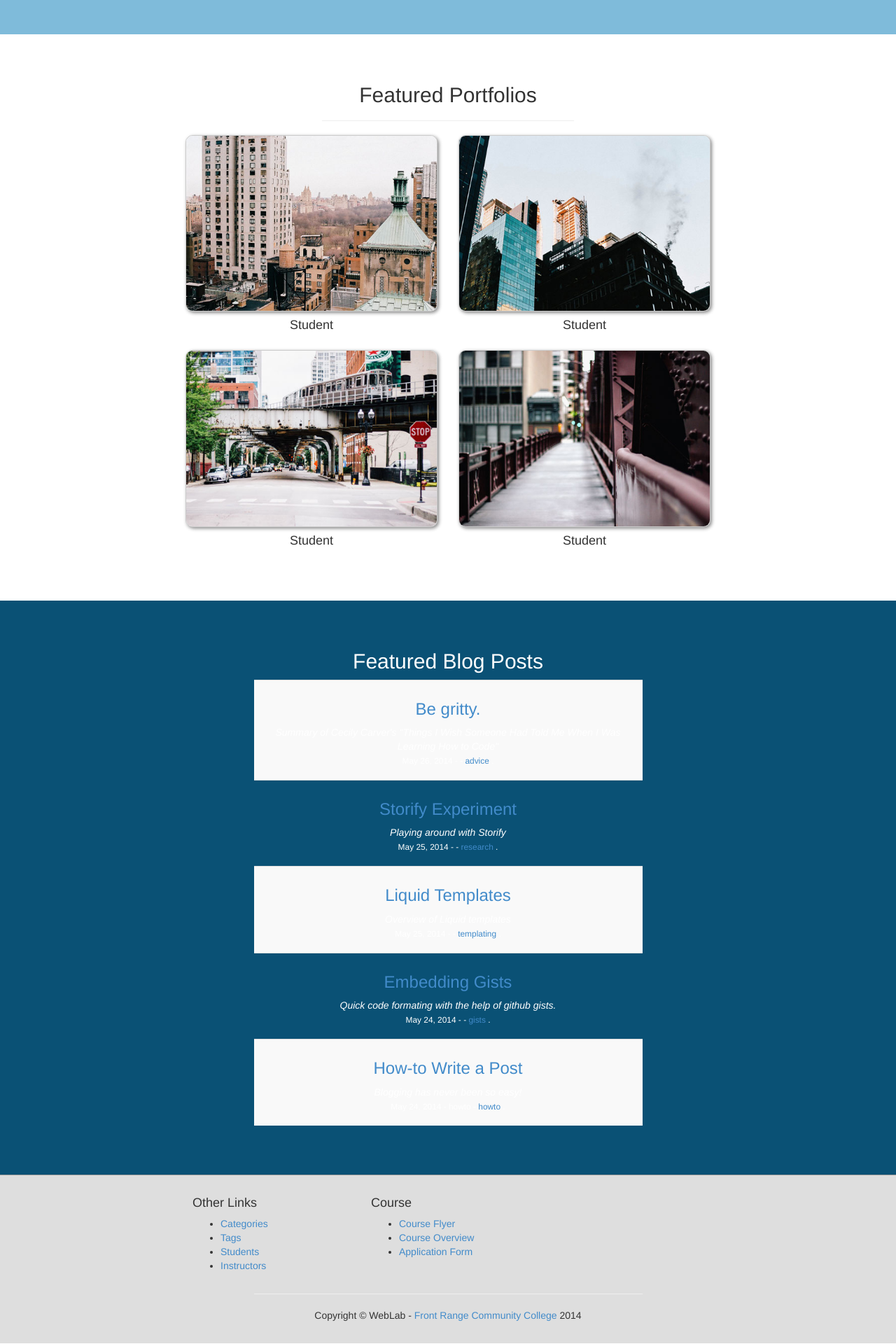
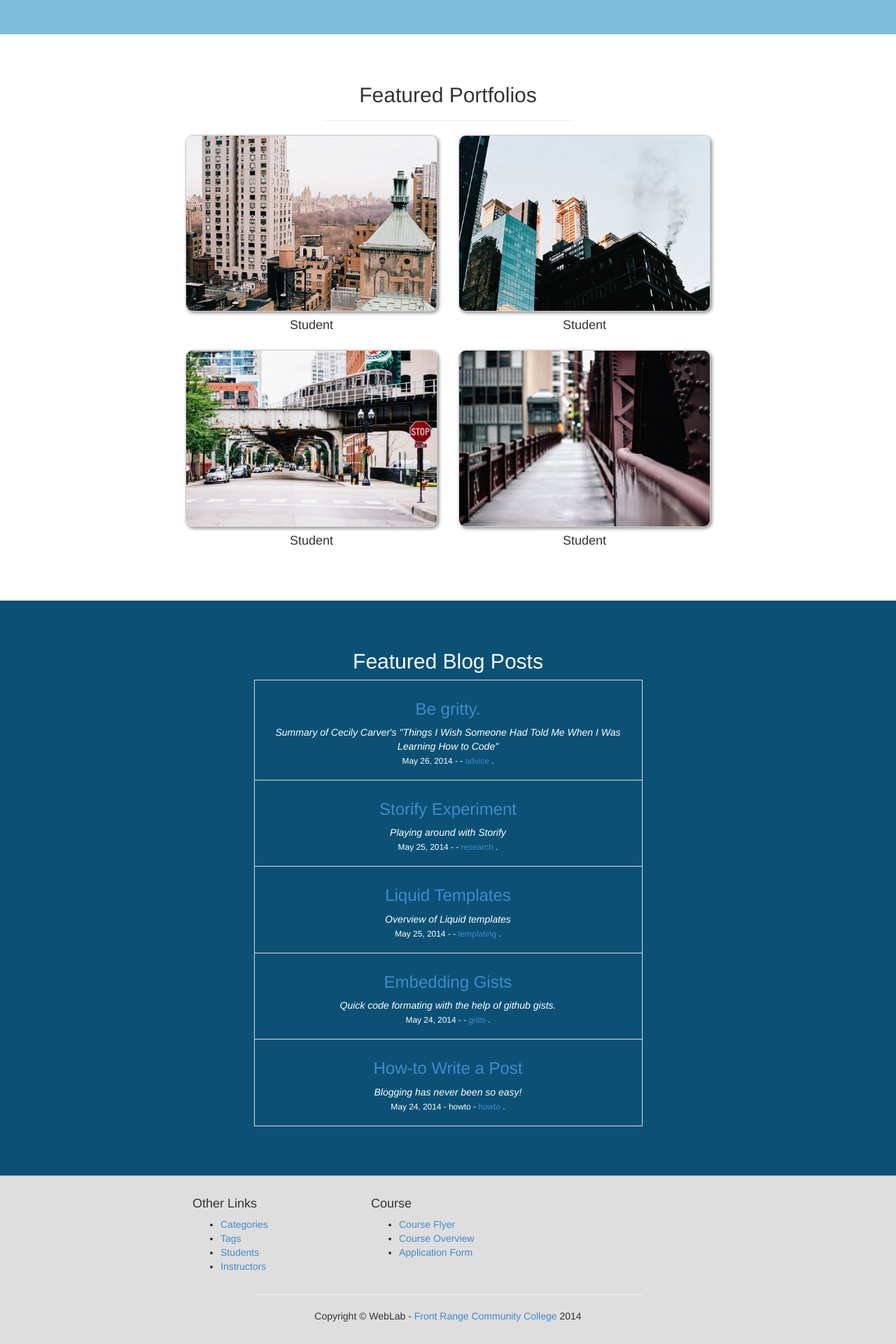
Before and after one commit to WebDevBootcamp/WebDevBootcamp.github.io, a Jekyll site: the page built from index.html, in a window 1280 px wide. Shown: the part 786-2706 px from the top of the page at 70% size. Built offline with Jekyll 4.4.1, drawn with Linux system fonts in a browser that asks for light colours.

Commit message:
changed table for featured posts, still ugly but at least readable

```diff
--- a/_includes/featured_posts.html
+++ b/_includes/featured_posts.html
@@ -3,7 +3,7 @@
             <div class="row">
                 <div class="col-md-6 col-md-offset-3 text-center">
                     <h2>Featured Blog Posts</h2>
-                    <table class="table table-striped">
+                    <table class="table table-bordered">
                         <tbody>
                         {% for post in site.posts %}
                         <tr>
@@ -15,7 +15,7 @@
                                     <small>
                                         {{ post.date | date: "%B %e, %Y" }} - {{ post.category }} -
                                         {% for tag in post.tags %}
-                                        <a href="/tags/{{ tag }}" title="View posts tagged with &quot;{{ tag }}&quot;">{{ tag }}</a>
+                                        <a href="/tags/#{{ tag }}" title="View posts tagged with &quot;{{ tag }}&quot;">{{ tag }}</a>
                                         {% if forloop.last != true %}
                                         {% endif %}
                                         {% endfor %} .
```
